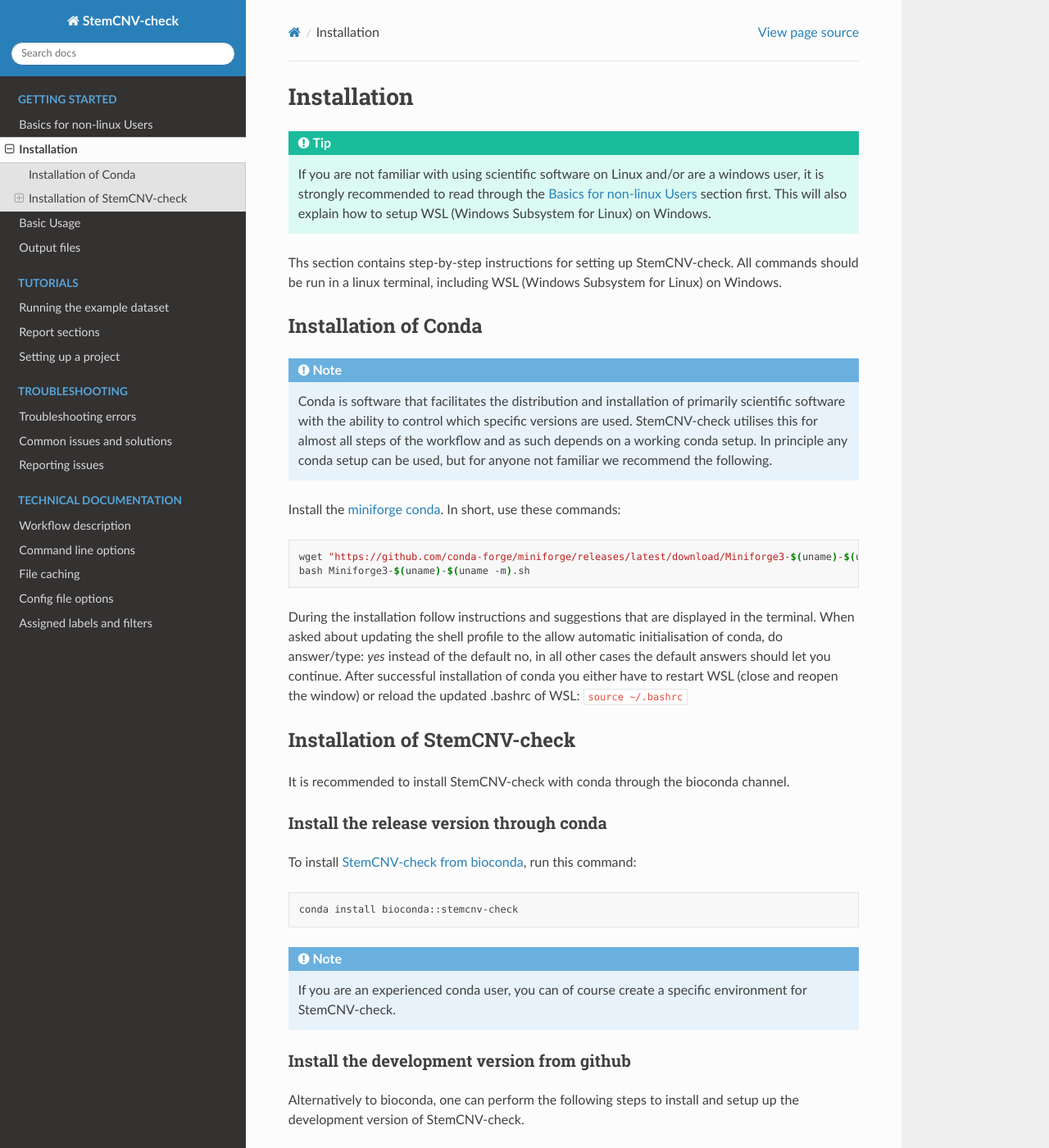
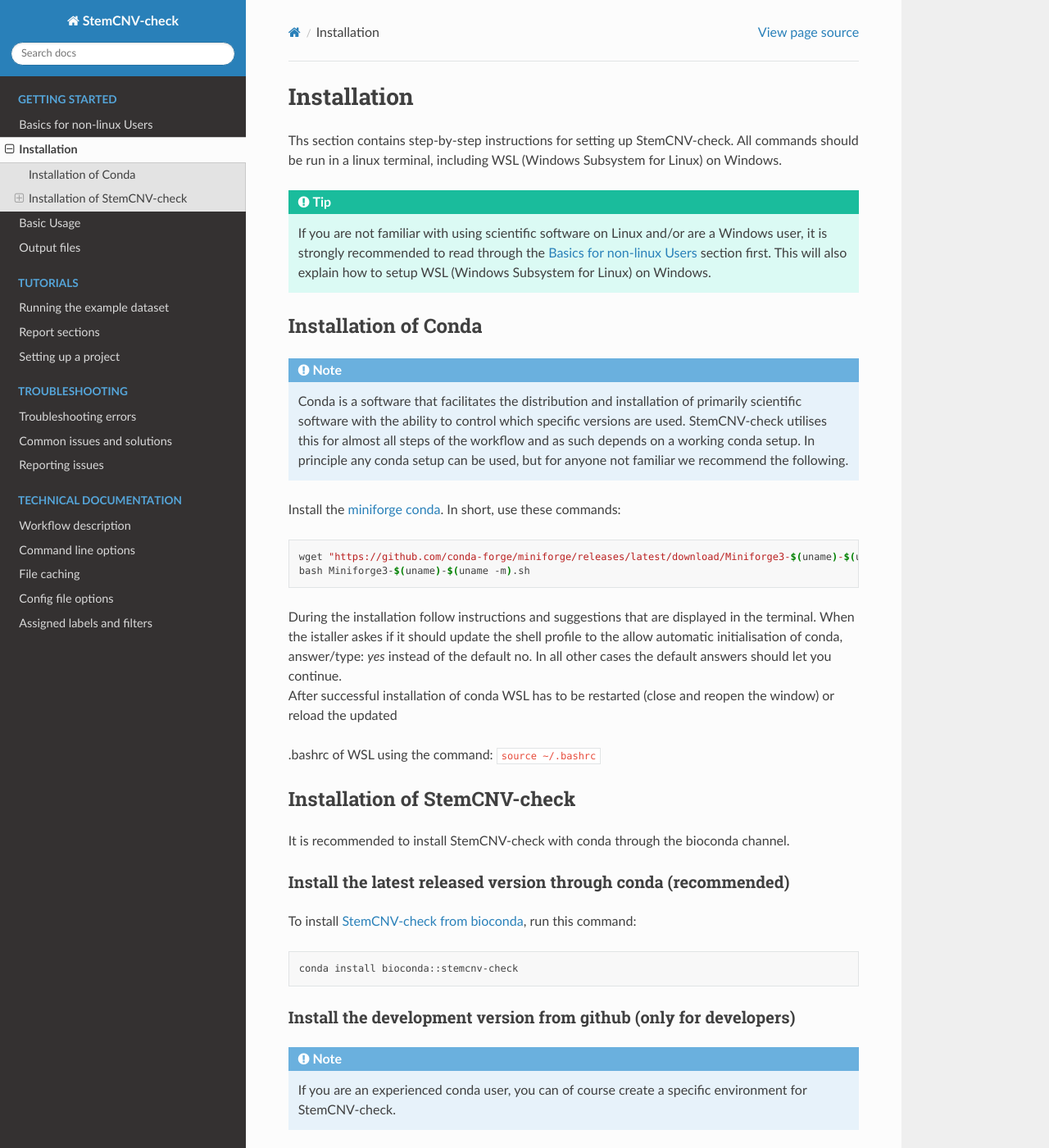
Before and after one commit to bihealth/StemCNV-check, a Sphinx documentation site: the page built from docs/source/basics_installation.rst, in a window 1280 px wide and 1400 px high. Shown: the whole window at 82% size. Built offline with Sphinx 7.4.7 and the Read the Docs theme 3.1.0, drawn with Linux system fonts in a browser that asks for light colours.

Commit message:
Update basics_installation.rst
updates to the text

```diff
--- a/docs/source/basics_installation.rst
+++ b/docs/source/basics_installation.rst
@@ -3,22 +3,21 @@
 Installation
 ^^^^^^^^^^^^
 
-.. tip::
-
-    If you are not familiar with using scientific software on Linux and/or are a windows user, it is strongly
-    recommended to read through the :ref:`Basics for non-linux Users <basics-nonlinux>` section first.
-    This will also explain how to setup WSL (Windows Subsystem for Linux) on Windows.
-
 Ths section contains step-by-step instructions for setting up StemCNV-check. All commands should be run in a linux
 terminal, including WSL (Windows Subsystem for Linux) on Windows.
 
+.. tip::
+
+    If you are not familiar with using scientific software on Linux and/or are a Windows user, it is strongly
+    recommended to read through the :ref:`Basics for non-linux Users <basics-nonlinux>` section first.
+    This will also explain how to setup WSL (Windows Subsystem for Linux) on Windows.
 
 Installation of Conda
 ======================
 
 .. note::
 
-    Conda is software that facilitates the distribution and installation of primarily scientific software with the
+    Conda is a software that facilitates the distribution and installation of primarily scientific software with the
     ability to control which specific versions are used. StemCNV-check utilises this for almost all steps of the
     workflow and as such depends on a working conda setup. In principle any conda setup can be used, but for anyone
     not familiar we recommend the following.
@@ -31,11 +30,9 @@
     wget "https://github.com/conda-forge/miniforge/releases/latest/download/Miniforge3-$(uname)-$(uname -m).sh"
     bash Miniforge3-$(uname)-$(uname -m).sh
 
-During the installation follow instructions and suggestions that are displayed in the terminal. When asked about updating
-the shell profile to the allow automatic initialisation of conda, do answer/type: `yes` instead of the default no,
-in all other cases the default answers should let you continue.
-After successful installation of conda you either have to restart WSL (close and reopen the window) or reload the updated
-.bashrc of WSL: ``source ~/.bashrc``
+| During the installation follow instructions and suggestions that are displayed in the terminal. When the istaller askes if it should update the shell profile to the allow automatic initialisation of conda, answer/type: `yes` instead of the default no. In all other cases the default answers should let you continue.
+| After successful installation of conda WSL has to be restarted (close and reopen the window) or reload the updated
+.bashrc of WSL using the command: ``source ~/.bashrc``
 
 
 Installation of StemCNV-check
@@ -43,7 +40,7 @@
 
 It is recommended to install StemCNV-check with conda through the bioconda channel.
 
-Install the release version through conda
+Install the latest released version through conda (**recommended**)
 ------------------------------------------
 
 To install `StemCNV-check from bioconda <https://anaconda.org/bioconda/stemcnv-check>`_, run this command:
@@ -52,12 +49,13 @@
 
     conda install bioconda::stemcnv-check
 
+
+
+Install the development version from github (**only for developers**)
+-------------------------------------------
 .. note::
 
     If you are an experienced conda user, you can of course create a specific environment for StemCNV-check.
-
-Install the development version from github
--------------------------------------------
 
 Alternatively to bioconda, one can perform the following steps to install and setup up the development version of StemCNV-check.
 
```
